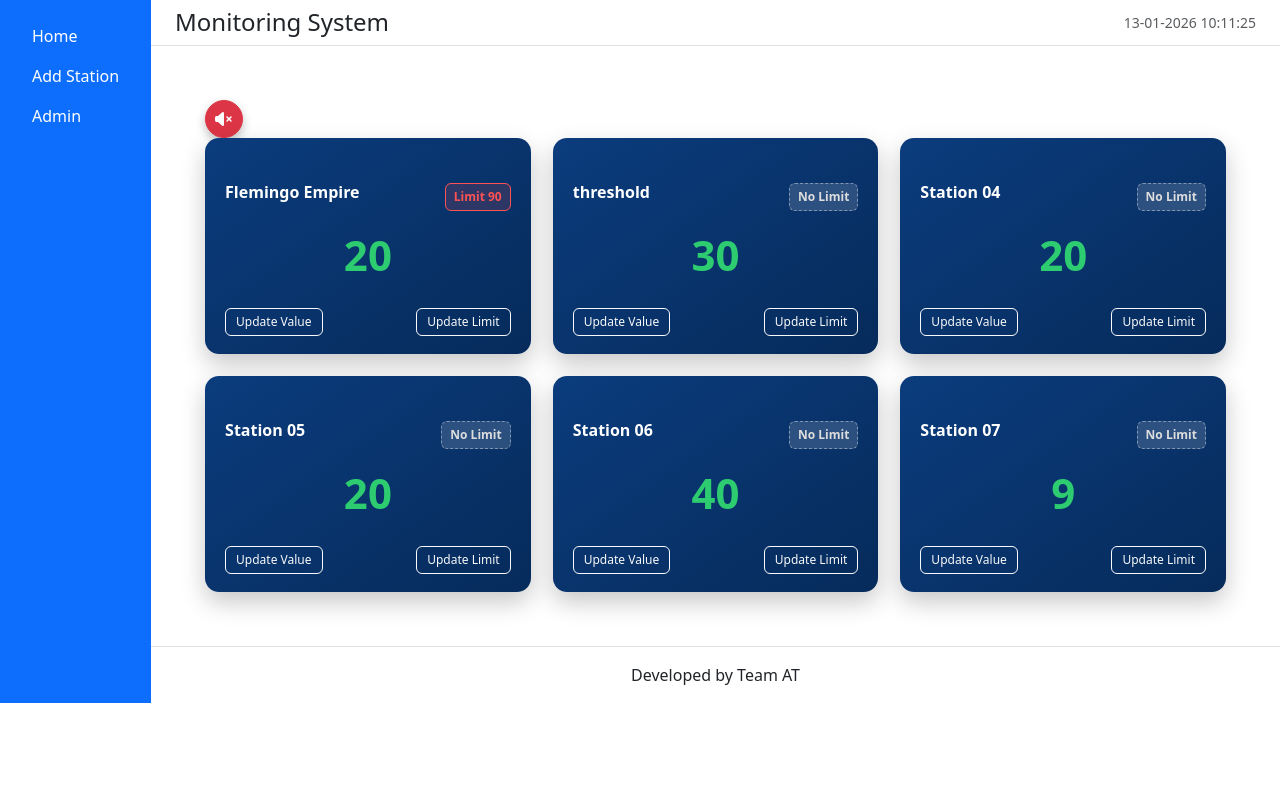
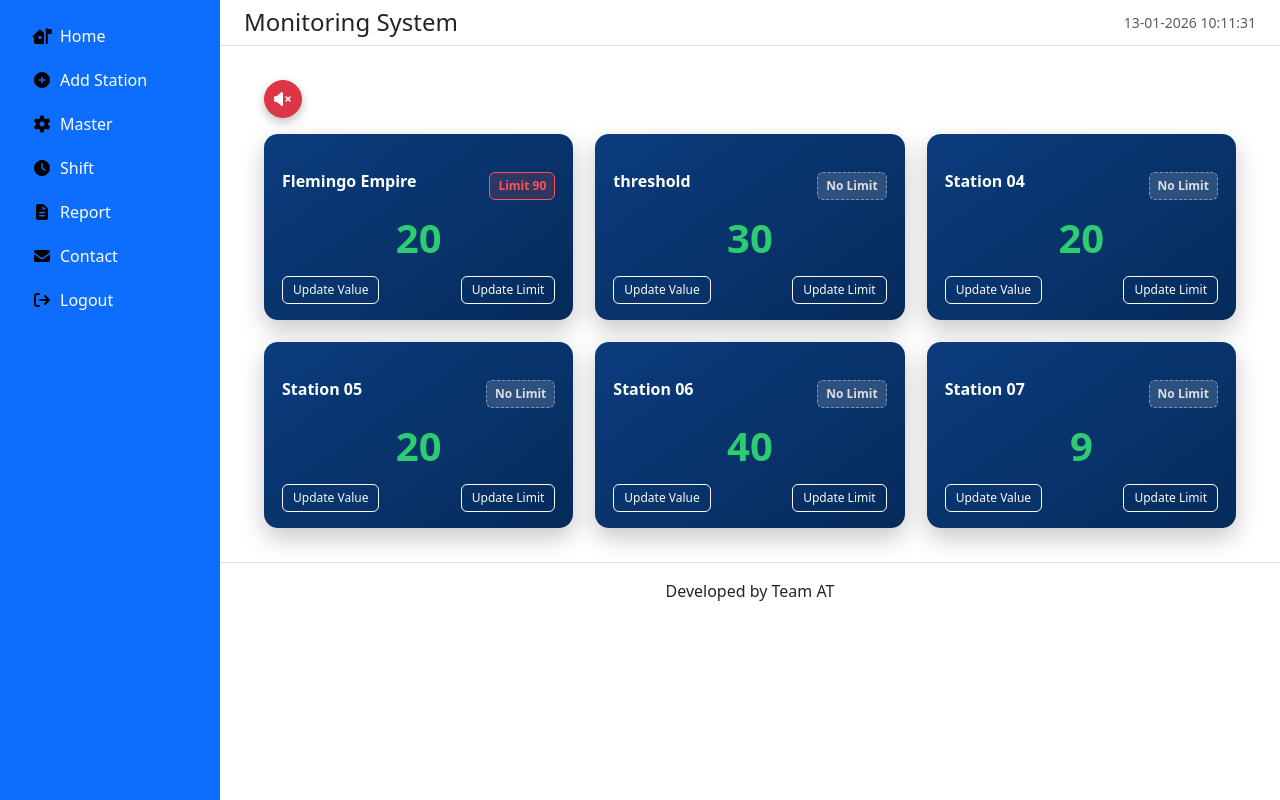
Before and after one commit to vaibhavjaybhaye09/Tasks, a Django app: page / in a window 1280 px wide. Run offline with Django 4.2, Linux system fonts and the light colour scheme; data comes from the database, SQL or seed files in the repository; both versions use the stored data as it was after the commit; some libraries are stand-ins or nearby versions.

Commit message:
is this Og alarm sysytem

```diff
--- a/tasks/Task2/AlarmP/alarmapp/static/alarmapp/css/style.css
+++ b/tasks/Task2/AlarmP/alarmapp/static/alarmapp/css/style.css
@@ -1,9 +1,26 @@
 /* =============================
-   DASHBOARD GRID
+   GLOBAL LAYOUT
+============================= */
+
+.app-shell {
+    min-height: 100vh;
+}
+
+.sidebar {
+    width: 220px;
+    min-height: 100vh;
+}
+
+.topbar {
+    background: #ffffff;
+}
+
+/* =============================
+   DASHBOARD
 ============================= */
 
 .dashboard-container {
-    padding: 30px;
+    padding: 10px 20px;
 }
 
 .station-grid {
@@ -20,14 +37,14 @@
     position: relative;
     background: linear-gradient(145deg, #0b3c7d, #062b5b);
     border-radius: 14px;
-    min-height: 190px;
-    box-shadow: 0 10px 24px rgba(0,0,0,0.22);
+    min-height: 150px;
+    box-shadow: 0 10px 24px rgba(0, 0, 0, 0.22);
     color: #ffffff;
     overflow: hidden;
 }
 
 .card-body {
-    padding: 45px 20px 18px;
+    padding: 38px 18px 16px;
     height: 100%;
     display: flex;
     flex-direction: column;
@@ -35,7 +52,7 @@
 }
 
 /* =============================
-   ALERT BANNER
+   ALERT BANNER (TOP)
 ============================= */
 
 .alert-top {
@@ -44,7 +61,7 @@
     left: 0;
     right: 0;
     background: linear-gradient(90deg, #b71c1c, #ff5252);
-    color: #fff;
+    color: #ffffff;
     font-size: 12px;
     font-weight: 700;
     text-align: center;
@@ -52,13 +69,13 @@
 }
 
 /* =============================
-   HEADER
+   CARD HEADER
 ============================= */
 
 .station-header {
     display: flex;
-    align-items: center;
     justify-content: space-between;
+    align-items: flex-start;
 }
 
 .station-name {
@@ -67,31 +84,35 @@
     margin: 0;
 }
 
-/* STATUS DOT */
-.status-dot {
-    width: 12px;
-    height: 12px;
-    border-radius: 50%;
+/* =============================
+   LIMIT BADGE (TOP RIGHT)
+============================= */
+
+.limit-badge {
+    background: rgba(255, 82, 82, 0.15);
+    color: #ff5252;
+    border: 1px solid #ff5252;
+    font-size: 12px;
+    font-weight: 700;
+    padding: 4px 8px;
+    border-radius: 6px;
 }
 
-.dot-green {
-    background: #2ecc71;
-}
-
-.dot-red {
-    background: #ff5252;
-    box-shadow: 0 0 8px #ff5252;
+.limit-none {
+    background: rgba(255, 255, 255, 0.15);
+    color: #dddddd;
+    border: 1px dashed rgba(255, 255, 255, 0.4);
 }
 
 /* =============================
-   VALUE
+   STATION VALUE
 ============================= */
 
 .station-value {
     text-align: center;
-    font-size: 42px;
+    font-size: 40px;
     font-weight: 700;
-    margin: 12px 0;
+    margin: 8px 0;
 }
 
 .value-green {
@@ -103,23 +124,12 @@
 }
 
 /* =============================
-   LIMIT
-============================= */
-
-.station-limit {
-    text-align: center;
-    font-size: 13px;
-    opacity: 0.9;
-}
-
-/* =============================
    ACTION BUTTONS
 ============================= */
 
 .card-actions {
     display: flex;
     justify-content: space-between;
-    margin-top: 10px;
 }
 
 .card-actions .btn {
@@ -133,9 +143,15 @@
 ============================= */
 
 @keyframes alarm-blink {
-    0%   { box-shadow: 0 0 12px #ff5252; }
-    50%  { box-shadow: 0 0 28px #ff5252; }
-    100% { box-shadow: 0 0 12px #ff5252; }
+    0% {
+        box-shadow: 0 0 12px #ff5252;
+    }
+    50% {
+        box-shadow: 0 0 28px #ff5252;
+    }
+    100% {
+        box-shadow: 0 0 12px #ff5252;
+    }
 }
 
 .station-card.alarm {
@@ -143,32 +159,9 @@
 }
 
 /* =============================
-   HEADER WITH LIMIT BADGE
+   ALARM TOGGLE BUTTON
 ============================= */
 
-.station-header {
-    display: flex;
-    justify-content: space-between;
-    align-items: flex-start;
-}
-
-/* LIMIT BADGE (TOP-RIGHT) */
-.limit-badge {
-    background: rgba(255, 82, 82, 0.15);
-    color: #ff5252;
-    border: 1px solid #ff5252;
-    font-size: 12px;
-    font-weight: 700;
-    padding: 4px 8px;
-    border-radius: 6px;
-}
-
-/* WHEN NO LIMIT */
-.limit-none {
-    background: rgba(255, 255, 255, 0.15);
-    color: #ddd;
-    border: 1px dashed rgba(255,255,255,0.4);
-}
 .alarm-btn {
     border-radius: 50%;
     width: 38px;
@@ -176,9 +169,31 @@
     display: flex;
     align-items: center;
     justify-content: center;
-    box-shadow: 0 4px 10px rgba(0,0,0,0.25);
+    box-shadow: 0 4px 10px rgba(0, 0, 0, 0.25);
 }
 
 .alarm-btn i {
     font-size: 16px;
 }
+/* Sidebar icons color */
+.sidebar .nav-link i {
+    color: #000000; /* black */
+    margin-right: 8px;
+}
+
+/* Keep text white */
+.sidebar .nav-link {
+    color: #ffffff;
+}
+/* Live Clock Styling */
+#liveClock {
+    font-weight: 500;
+}
+.sidebar .nav-link:hover i {
+    color: #ffffff;
+}
+/* Sidebar hover effect */
+.sidebar .nav-link:hover {
+    background-color: rgba(255, 255, 255, 0.1);
+    border-radius: 6px;
+}
--- a/tasks/Task2/AlarmP/alarmapp/templates/alarmapp/base.html
+++ b/tasks/Task2/AlarmP/alarmapp/templates/alarmapp/base.html
@@ -4,39 +4,39 @@
 <head>
   <meta charset="utf-8">
   <meta name="viewport" content="width=device-width, initial-scale=1">
+  <title>{% block title %}Monitoring System{% endblock %}</title>
 
-  <title>{% block title %}Monitoring System{% endblock %}</title>
   <link rel="icon" type="image/png" href="{% static 'alarmapp/images/logo.png' %}">
-
   <link href="https://cdn.jsdelivr.net/npm/bootstrap@5.3.2/dist/css/bootstrap.min.css" rel="stylesheet">
-  <link rel="stylesheet" href="https://cdnjs.cloudflare.com/ajax/libs/font-awesome/7.0.1/css/all.min.css" integrity="sha512-2SwdPD6INVrV/lHTZbO2nodKhrnDdJK9/kg2XD1r9uGqPo1cUbujc+IYdlYdEErWNu69gVcYgdxlmVmzTWnetw==" crossorigin="anonymous" referrerpolicy="no-referrer" />
-
+  <link rel="stylesheet" href="https://cdnjs.cloudflare.com/ajax/libs/font-awesome/7.0.1/css/all.min.css">
   <link href="{% static 'alarmapp/css/style.css' %}" rel="stylesheet">
 </head>
 
 <body>
 <div class="app-shell d-flex">
-
   <!-- SIDEBAR -->
   <nav class="sidebar bg-primary text-white p-3">
-      <!-- <img src="{% static 'alarmapp/img/logo.png' %}" class="logo-img mb-3" alt="Logo"> -->
-      <ul class="nav flex-column">
-        <li class="nav-item"><a class="nav-link text-white" href="{% url 'dashboard' %}">Home</a></li>
-        <li class="nav-item"><a class="nav-link text-white" href="{% url 'add_station' %}">Add Station</a></li>
-
-        <li class="nav-item"><a class="nav-link text-white" href="/admin/">Admin</a></li>
+    <ul class="nav flex-column gap-1">
+      <li class="nav-item"><a class="nav-link text-white" href="{% url 'dashboard' %}"><i class="fa-solid fa-house-flag"></i>Home</a></li>
+      <li class="nav-item"><a class="nav-link text-white" href="{% url 'add_station' %}"><i class="fa-solid fa-plus-circle"></i>Add Station</a></li>
+      <li class="nav-item"><a class="nav-link text-white" href="/admin/"><i class="fa-solid fa-cog"></i>Master</a></li>
+      <li class="nav-item"><a class="nav-link text-white" href="#"><i class="fa-solid fa-clock"></i>Shift</a></li>
+      <li class="nav-item"><a class="nav-link text-white" href="#"><i class="fa-solid fa-file-alt"></i>Report</a></li>
+      <li class="nav-item"><a class="nav-link text-white" href="#"><i class="fa-solid fa-envelope"></i>Contact</a></li>
+      <li class="nav-item"><a class="nav-link text-white" href="#"><i class="fa-solid fa-arrow-right-from-bracket"></i>Logout</a></li>
     </ul>
   </nav>
 
-    <!-- MAIN CONTENT -->
+  <!-- CONTENT -->
   <div class="page-content flex-fill">
-
    <header class="topbar d-flex justify-content-between align-items-center px-4 py-2 border-bottom">
     <h4 class="mb-0">{% block header %}Monitoring System{% endblock %}</h4>
-        <div class="small text-muted">
-          {% now "d-m-Y H:i:s" %}
+
+    <div class="small text-muted" id="liveClock">
+        <!-- Live time will appear here -->
     </div>
 </header>
+
 
     <main class="container-fluid p-4">
       {% block content %}{% endblock %}
@@ -45,10 +45,33 @@
     <footer class="text-center py-3 border-top">
       Developed by Team AT
     </footer>
-
   </div>
 </div>
 
 <script src="https://cdn.jsdelivr.net/npm/bootstrap@5.3.2/dist/js/bootstrap.bundle.min.js"></script>
+<script>
+function updateLiveClock() {
+    const now = new Date();
+
+    const day   = String(now.getDate()).padStart(2, '0');
+    const month = String(now.getMonth() + 1).padStart(2, '0');
+    const year  = now.getFullYear();
+
+    const hours   = String(now.getHours()).padStart(2, '0');
+    const minutes = String(now.getMinutes()).padStart(2, '0');
+    const seconds = String(now.getSeconds()).padStart(2, '0');
+
+    const formattedTime = `${day}-${month}-${year} ${hours}:${minutes}:${seconds}`;
+
+    document.getElementById("liveClock").innerText = formattedTime;
+}
+
+// Initial call
+updateLiveClock();
+
+// Update every second
+setInterval(updateLiveClock, 1000);
+</script>
+
 </body>
 </html>
--- a/tasks/Task2/AlarmP/alarmapp/templates/alarmapp/dashboard.html
+++ b/tasks/Task2/AlarmP/alarmapp/templates/alarmapp/dashboard.html
@@ -1,13 +1,13 @@
 {% extends 'alarmapp/base.html' %}
 {% load static %}
-
 {% block title %}Monitoring System{% endblock %}
 
 {% block content %}
+<div class="dashboard-container">
 
-<div class="dashboard-container">
+  <!-- Alarm toggle (icon-only) -->
   <button id="alarmToggleBtn"
-        class="btn btn-danger btn-sm alarm-btn"
+          class="btn btn-danger btn-sm alarm-btn mb-3"
           onclick="toggleAlarm()"
           title="Toggle Alarm Sound">
     <i id="alarmIcon" class="fa-solid fa-volume-high"></i>
@@ -18,9 +18,7 @@
     <div class="station-card {% if s.alarm %}alarm{% endif %}">
 
       {% if s.alert %}
-            <div class="alert-top">
-                <span>⚠ {{ s.alert }}</span>
-            </div>
+      <div class="alert-top"><span>⚠ {{ s.alert }}</span></div>
       {% endif %}
 
       <div class="card-body">
@@ -28,41 +26,25 @@
           <h5 class="station-name">{{ s.name }}</h5>
 
           {% if s.limit %}
-                    <div class="limit-badge">
-                        Limit {{ s.limit }}
-                    </div>
+            <div class="limit-badge">Limit {{ s.limit }}</div>
           {% else %}
-                    <div class="limit-badge limit-none">
-                        No Limit
-                    </div>
+            <div class="limit-badge limit-none">No Limit</div>
           {% endif %}
         </div>
+
         <div class="station-value {% if s.alarm %}value-red{% else %}value-green{% endif %}">
           {{ s.value }}
         </div>
 
-
-
         <div class="card-actions">
-                    <a href="{% url 'update_value' s.id %}" class="btn btn-outline-light btn-sm">
-                        Update Value
-                    </a>
-                    <a href="{% url 'update_limit' s.id %}" class="btn btn-outline-light btn-sm">
-                        Update Limit
-                    </a>
+          <a href="{% url 'update_value' s.id %}" class="btn btn-outline-light btn-sm">Update Value</a>
+          <a href="{% url 'update_limit' s.id %}" class="btn btn-outline-light btn-sm">Update Limit</a>
         </div>
       </div>
-
     </div>
     {% endfor %}
-
-
   </div>
-
-
 </div>
-
-
 
 <audio id="alarmSound" loop>
   <source src="{% static 'alarmapp/sound/alarm.mp3' %}">
@@ -70,44 +52,32 @@
 
 <script>
   const sound = document.getElementById("alarmSound");
-    const icon = document.getElementById("alarmIcon");
+  const icon  = document.getElementById("alarmIcon");
 
   let alarmOn = false;
   let userMuted = false;
 
-
   {% for s in stations %}
-        {% if s.alarm %}
-            alarmOn = true;
-        {% endif %}
+    {% if s.alarm %} alarmOn = true; {% endif %}
   {% endfor %}
 
-    // Auto play if alarm exists and not muted
   if (alarmOn && !userMuted) {
-        sound.play().catch(() => {});
+    sound.play().catch(()=>{});
     icon.className = "fa-solid fa-volume-high";
   } else {
-        sound.pause();
-        sound.currentTime = 0;
+    sound.pause(); sound.currentTime = 0;
     icon.className = "fa-solid fa-volume-xmark";
   }
 
-    function toggleAlarm() {
+  function toggleAlarm(){
     userMuted = !userMuted;
-
-        if (userMuted) {
-            sound.pause();
-            sound.currentTime = 0;
+    if (userMuted){
+      sound.pause(); sound.currentTime = 0;
       icon.className = "fa-solid fa-volume-xmark";
-        } else {
-            if (alarmOn) {
-                sound.play().catch(() => {});
+    } else if (alarmOn){
+      sound.play().catch(()=>{});
       icon.className = "fa-solid fa-volume-high";
     }
   }
-    }
 </script>
-
-
-
 {% endblock %}
--- a/tasks/Task2/AlarmP/alarmapp/views.py
+++ b/tasks/Task2/AlarmP/alarmapp/views.py
@@ -1,6 +1,7 @@
 from django.shortcuts import render, redirect, get_object_or_404
 from .models import Station, Threshold
 from .forms import StationForm, ThresholdForm
+from django.contrib import messages
 
 
 # --------------------
```
Also changed, not shown: tasks/Task2/AlarmP/db.sqlite3. Lines whose indentation alone changed are shown as unchanged.
